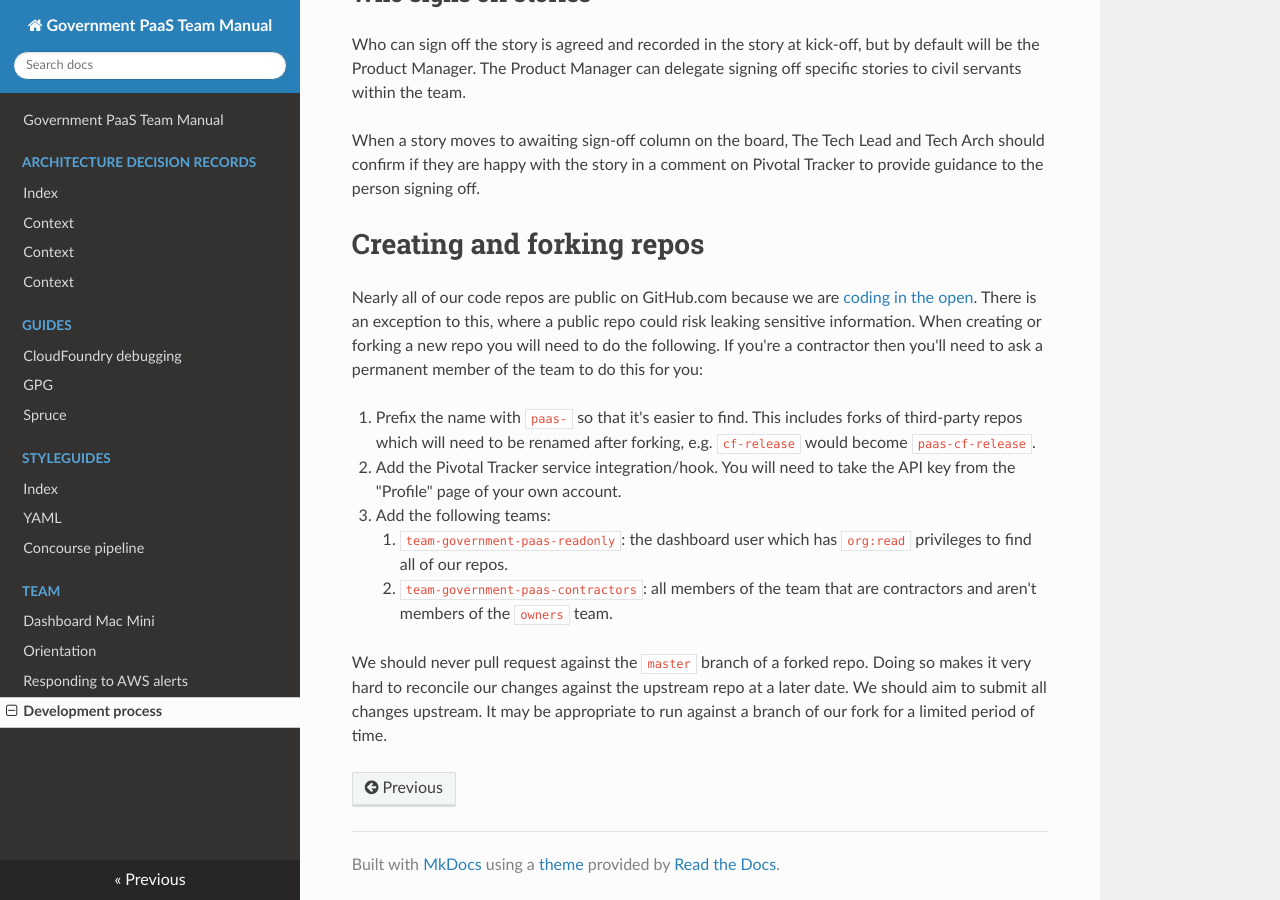
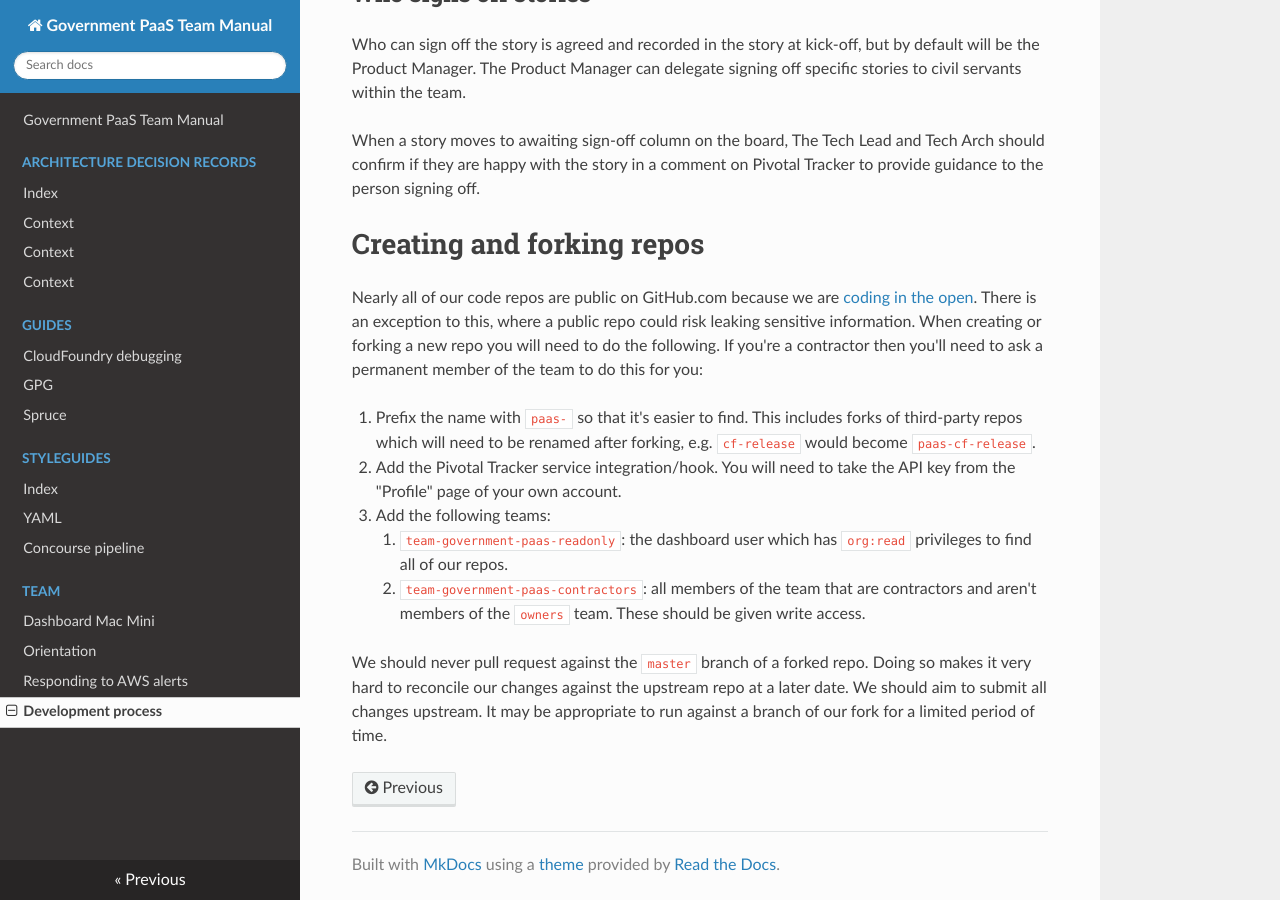
Before and after one commit to alphagov/paas-team-manual, an MkDocs documentation site: the page built from docs/team/working_practices.md, in a window 1280 px wide and 900 px high, scrolled down 3128 px. Built offline with MkDocs 1.6.1, drawn with Linux system fonts in a browser that asks for light colours; nearby versions of some CDN libraries.

Commit message:
Update adding contractors to git instructions
To specify write access.

This has caught me out a couple of times because the default in the
github ui is to give read access only, hopefully specifying this in the
manual should help

```diff
--- a/docs/team/working_practices.md
+++ b/docs/team/working_practices.md
@@ -145,7 +145,8 @@ the API key from the "Profile" page of your own account.
     1. `team-government-paas-readonly`: the dashboard user which has
 `org:read` privileges to find all of our repos.
     1. `team-government-paas-contractors`: all members of the team that are
-contractors and aren't members of the `owners` team.
+contractors and aren't members of the `owners` team. These should be given write
+access.
 
 We should never pull request against the `master` branch of a forked repo.
 Doing so makes it very hard to reconcile our changes against the upstream
```
